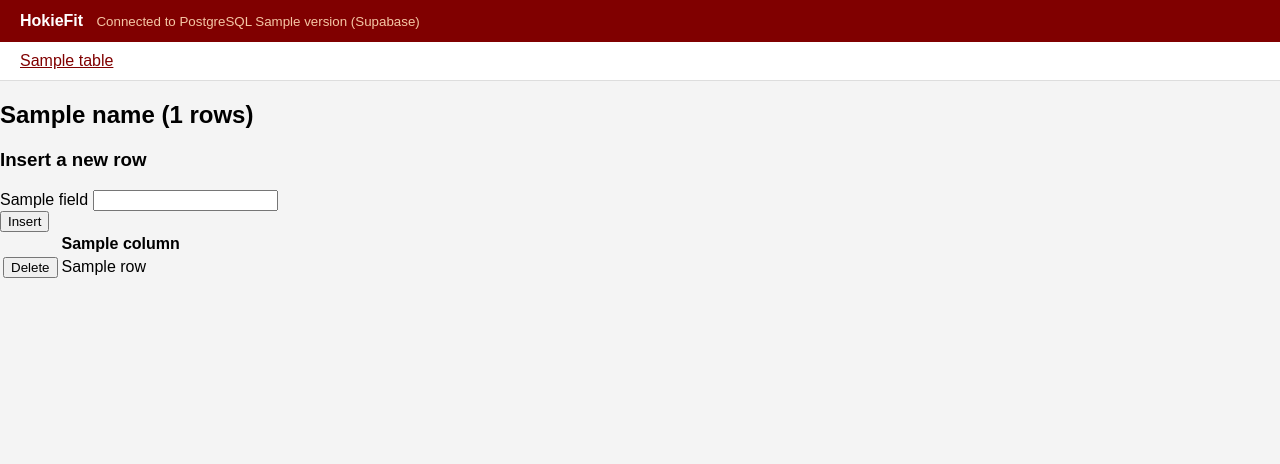
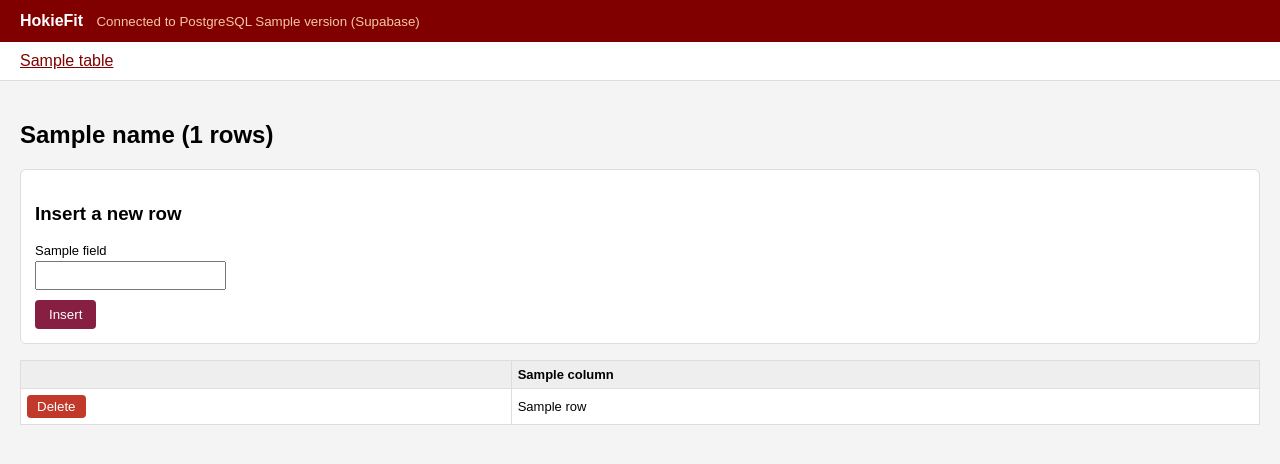
Before and after one commit to jhonatanc-vt/hokiefit, a Flask app: template templates/table.html in a window 1280 px wide. Shown: the top 464 px of the page. Run offline with Flask 3, Linux system fonts and the light colour scheme; the template is opened without the code that fills it: most values are stand-ins (such as "Sample title", 1, 10 or a date in 2020); some libraries are stand-ins or nearby versions.

Commit message:
added styling to the table and entries

```diff
--- a/templates/table.html
+++ b/templates/table.html
@@ -9,7 +9,17 @@
         header small { color: #f5c6a5;}
         nav { padding: 10px 20px; background: white; border-bottom: 1px solid #ddd;}
         nav a { margin-right: 12px; color: maroon;}
-
+        main { padding: 20px; }
+        .box { background: white; border: 1px solid #ddd; border-radius: 6px; padding: 14px; margin-bottom: 16px; }
+        .ok { background: #d9f2e3; color: #1f6b42; padding: 10px; border-radius: 6px; margin-bottom: 12px; }
+        .error { background: #fbe0de; color: #a52a1f; padding: 10px; border-radius: 6px; margin-bottom: 12px; }
+        form.insert label { display: inline-block; margin: 0 12px 10px 0; font-size: 13px; }
+        form.insert input, form.insert select { display: block; padding: 5px; margin-top: 3px; min-width: 170px; }
+        button { background: #861f41; color: white; border: 0; padding: 7px 14px; border-radius: 4px; cursor: pointer; }
+        button.delete { background: #c0392b; padding: 4px 10px; }
+        table { border-collapse: collapse; width: 100%; background: white; font-size: 13px; }
+        th, td { border: 1px solid #ddd; padding: 6px; text-align: left; max-width: 220px; overflow: hidden; white-space: nowrap; text-overflow: ellipsis; }
+        th { background: #eee; }
     </style>
 </head>
 <body>
```
